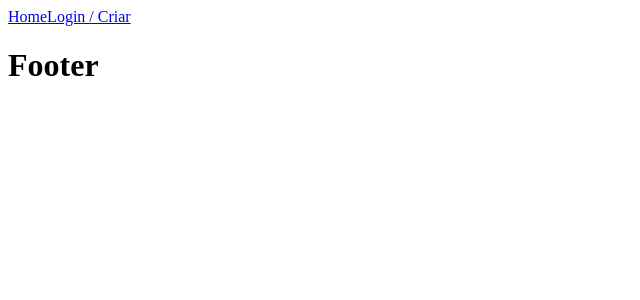
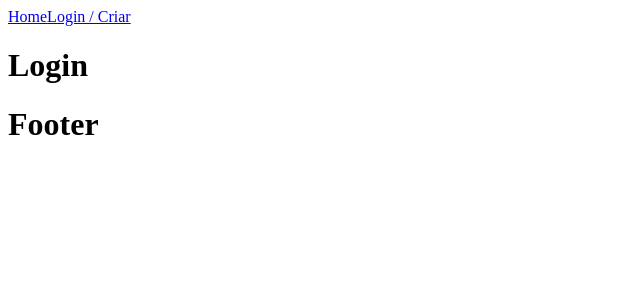
Before and after one commit to ianfelix/dogs-web-app, a React (Create React App) app: page /login in a window 1280 px wide. Shown: the top 300 px of the page, without its empty margins (0-640 px from the left). Built offline with nearby package versions, Linux system fonts and the light colour scheme.

Commit message:
Login created and login route too

```diff
--- /dev/null
+++ b/src/pages/authentication/Login/Presentational.tsx
@@ -0,0 +1,9 @@
+import { Container } from './styles';
+
+export const Presentational = () => {
+  return (
+    <Container>
+      <h1>Login</h1>
+    </Container>
+  );
+};
--- /dev/null
+++ b/src/pages/authentication/Login/index.tsx
@@ -0,0 +1,3 @@
+import { Presentational } from './Presentational';
+
+export default Presentational;
--- /dev/null
+++ b/src/pages/authentication/Login/styles.ts
@@ -0,0 +1,5 @@
+import styled from 'styled-components';
+
+export const Container = styled.div`
+
+`;
--- a/src/routes/index.tsx
+++ b/src/routes/index.tsx
@@ -1,10 +1,12 @@
 import { Route, Routes } from 'react-router-dom';
 import Home from '../pages/Home';
+import Login from '../pages/authentication/Login';
 
 const MainRoute = () => {
   return (
     <Routes>
       <Route path='/' element={<Home />} />
+      <Route path='login' element={<Login />} />
     </Routes>
   );
 };
```
